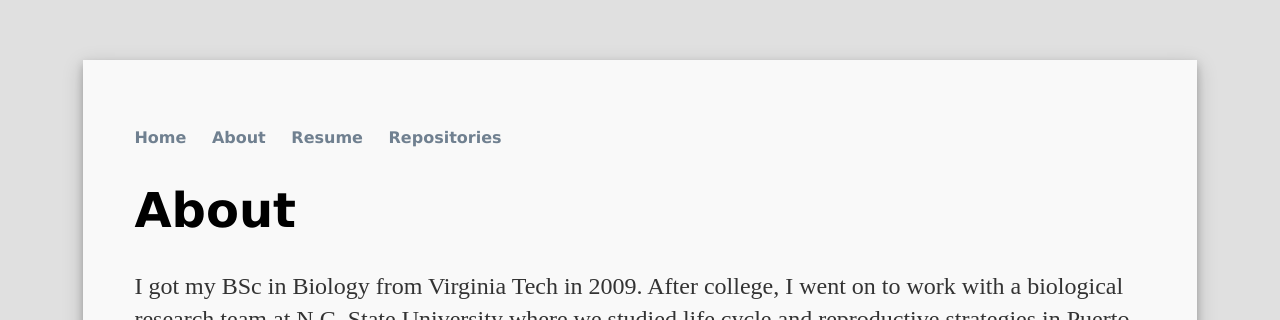
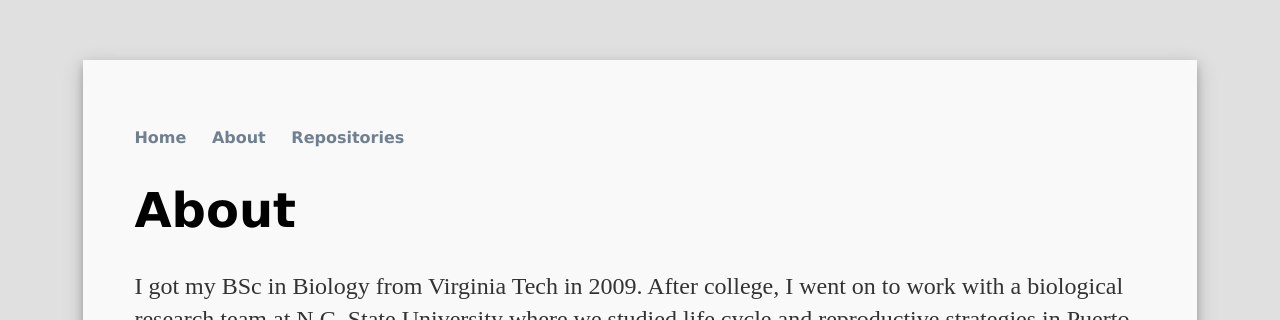
Before and after one commit to lungpc/lungpc.github.io, a Jekyll site: the page built from about/index.html, in a window 1280 px wide. Shown: the top 320 px of the page. Built offline with Jekyll 4.4.1, drawn with Linux system fonts in a browser that asks for light colours.

Commit message:
Update default.html

```diff
--- a/_layouts/default.html
+++ b/_layouts/default.html
@@ -11,7 +11,6 @@
 	    			<ul>
 	        			<li><a href="/">Home</a></li>
 		        		<li><a href="/about">About</a></li>
-	        			<li><a href="/resume">Resume</a></li>
 	        			<li><a href="/repositories">Repositories</a></li>
 	    			</ul>
 				</nav>
```
